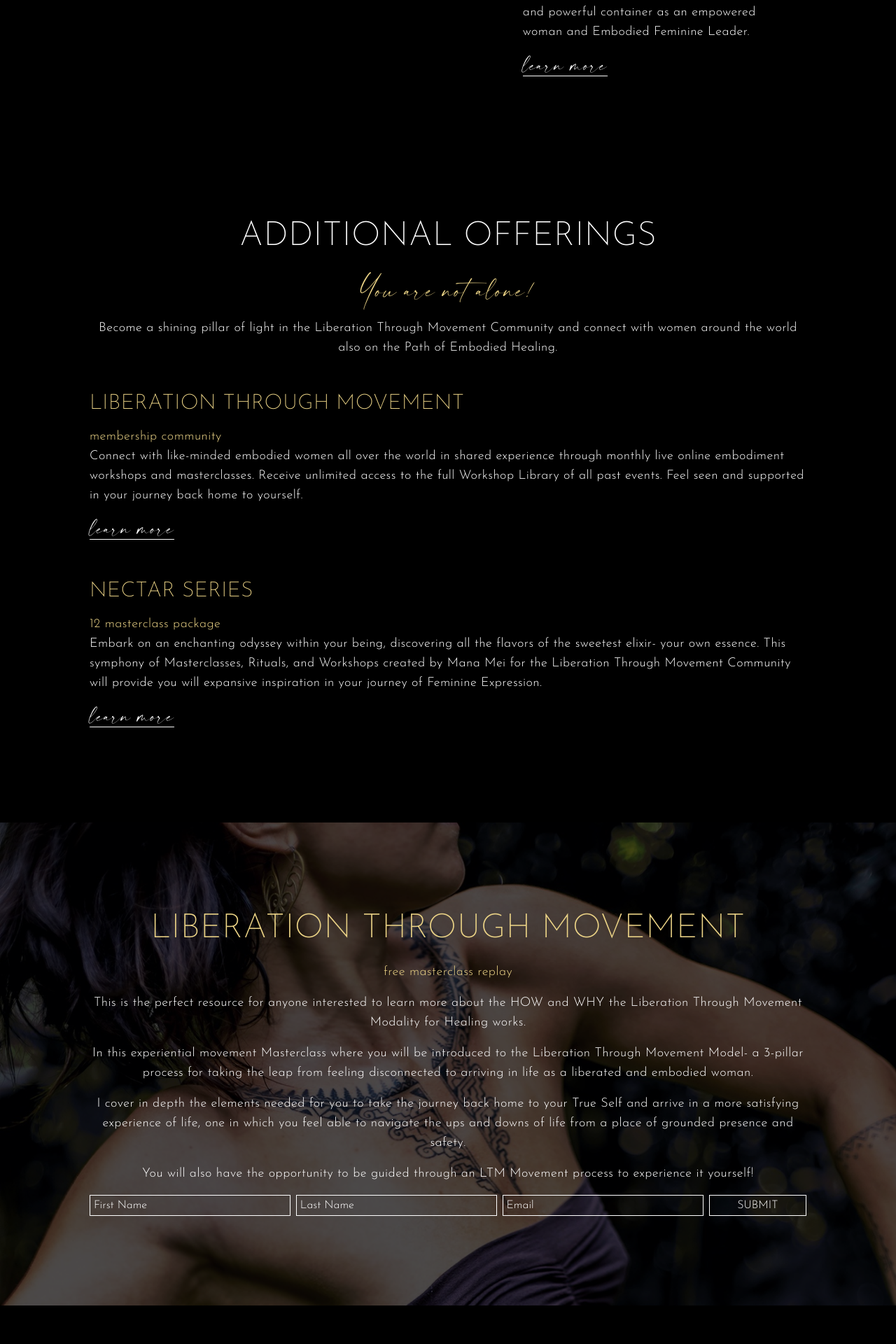
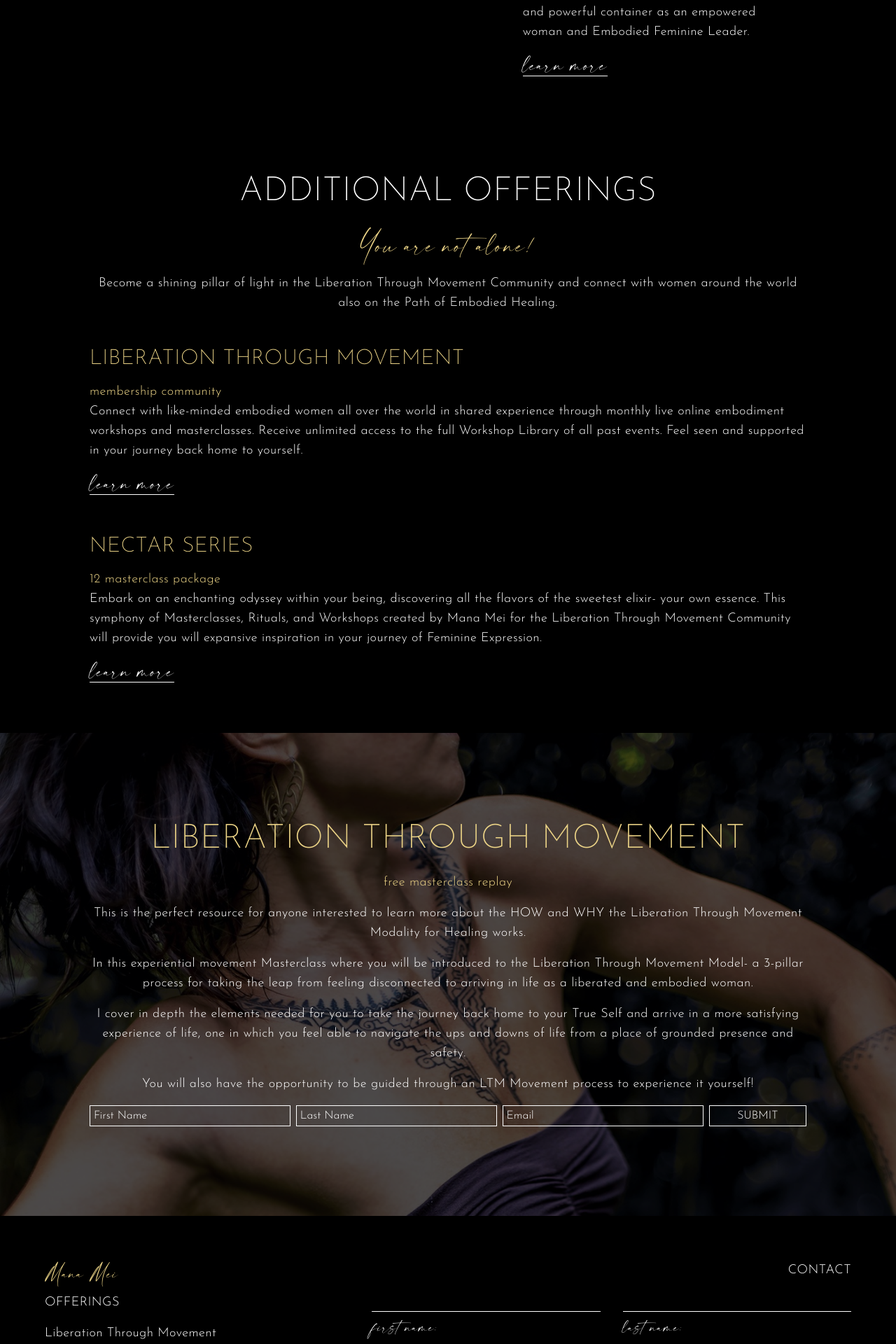
Before and after one commit to brittwoodard/manamei, a Jekyll site: the page built from offerings.html, in a window 1280 px wide. Shown: the part 2738-4658 px from the top of the page at 70% size. Built offline with Jekyll 4.4.1, drawn with Linux system fonts in a browser that asks for light colours; nearby versions of some CDN libraries; comment, search, counter and statistics services are not loaded.

Commit message:
additional offerings padding

```diff
--- a/_includes/additional-offerings.html
+++ b/_includes/additional-offerings.html
@@ -1,4 +1,4 @@
-<section class="py-10p px-5p md:p-10p border-t border-feature md:border-none">
+<section class="p-5p md:px-10p border-t border-feature md:border-none">
     <div class="text-center">
         <h2 class="heading-lg-sans">{{page.additional-offerings.heading}}</h2>
         <span class="text-md-serif text-feature block">{{page.additional-offerings.subheading}}</span>
```
